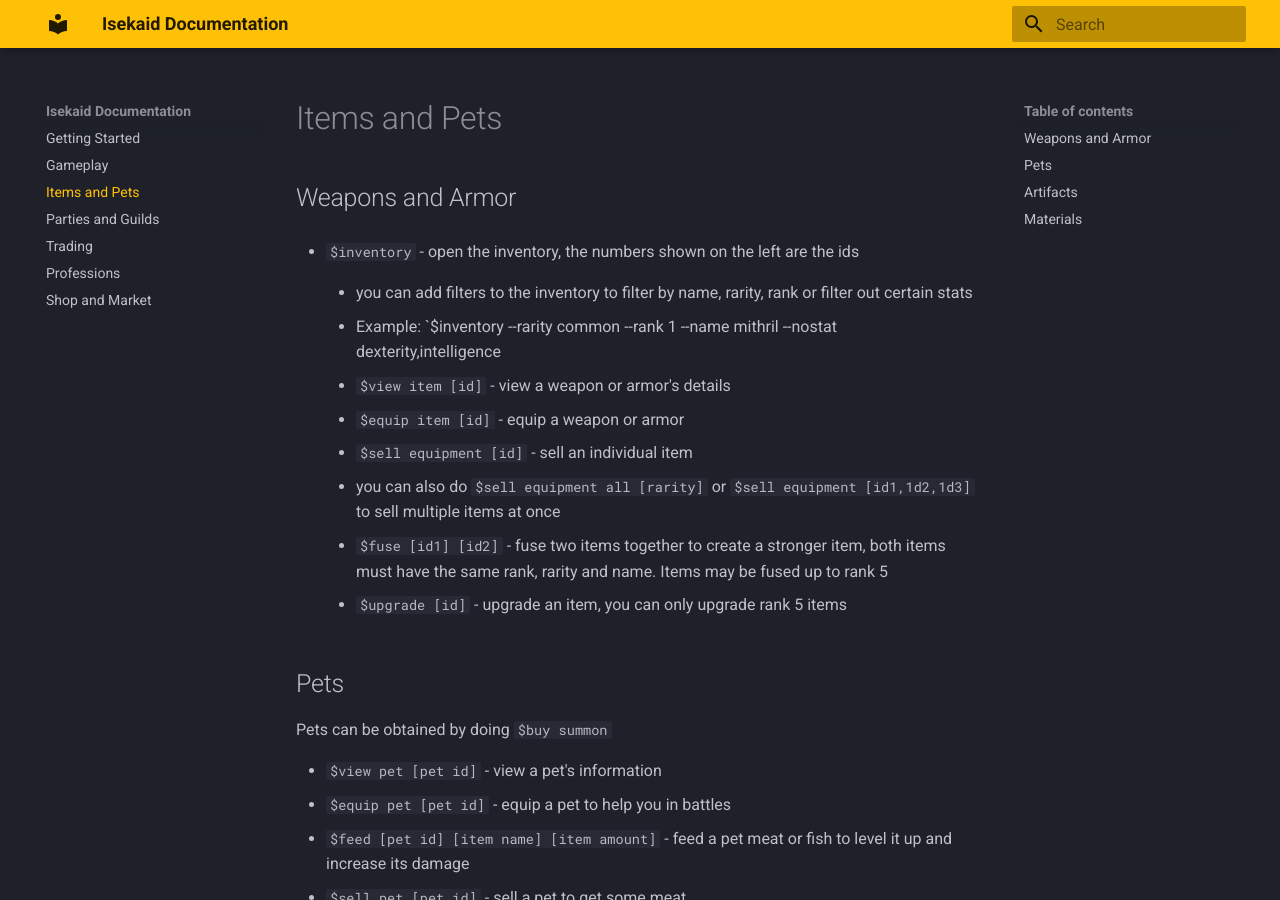
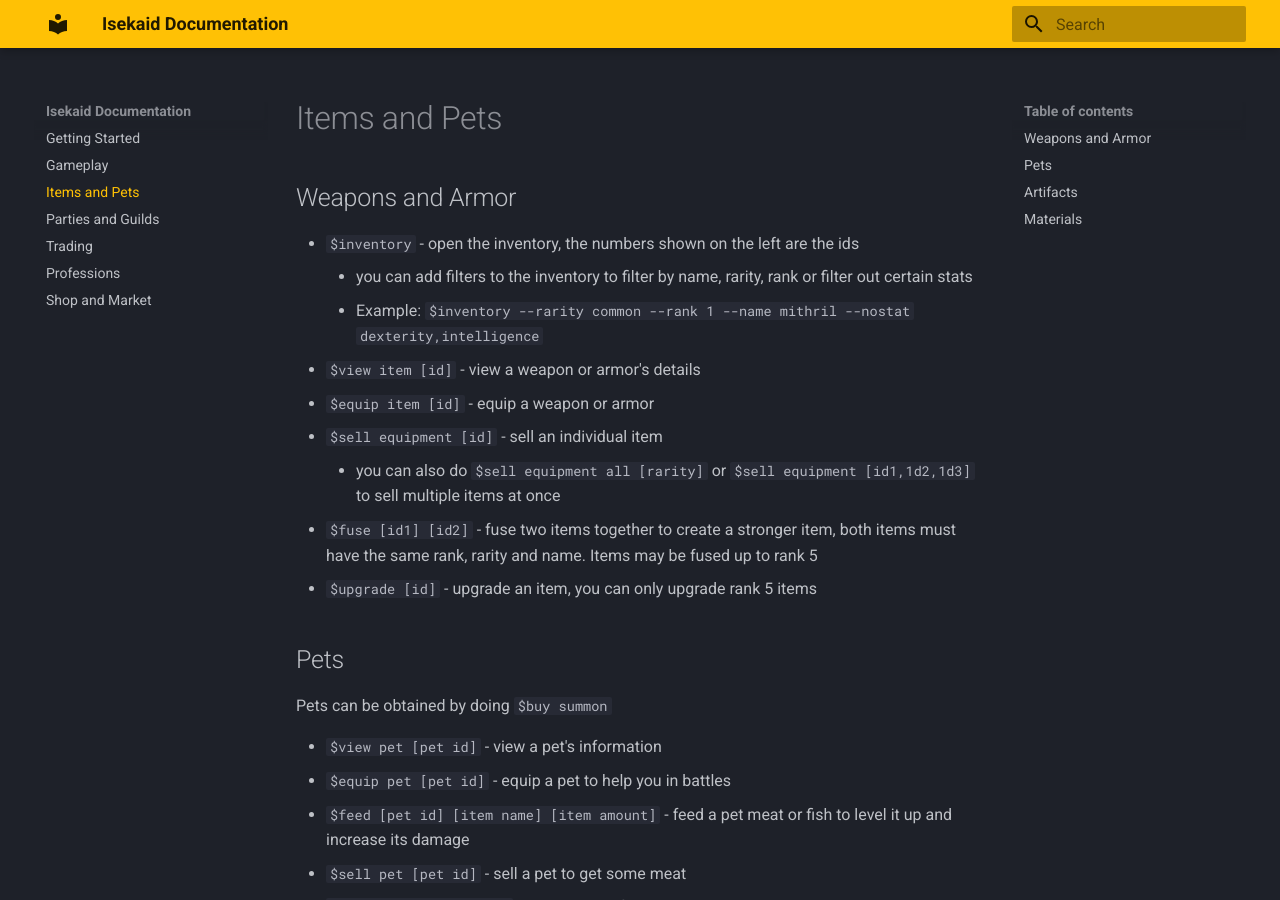
Before and after one commit to isekaidbot/Isekaid-docs, an MkDocs documentation site: the page built from docs/equipment.md, in a window 1280 px wide and 900 px high. Built offline with MkDocs 1.6.1 and Material for MkDocs 9.7.7, drawn with Linux system fonts in a browser that asks for light colours.

```diff
--- a/docs/equipment.md
+++ b/docs/equipment.md
@@ -4,8 +4,7 @@
 
 * `$inventory` - open the inventory, the numbers shown on the left are the ids
     - you can add filters to the inventory to filter by name, rarity, rank or filter out certain stats
-
-      - Example: `$inventory --rarity common --rank 1 --name mithril --nostat dexterity,intelligence
+      - Example: `$inventory --rarity common --rank 1 --name mithril --nostat dexterity,intelligence`
 * `$view item [id]` - view a weapon or armor's details
 * `$equip item [id]` - equip a weapon or armor
 * `$sell equipment [id]` - sell an individual item
```
